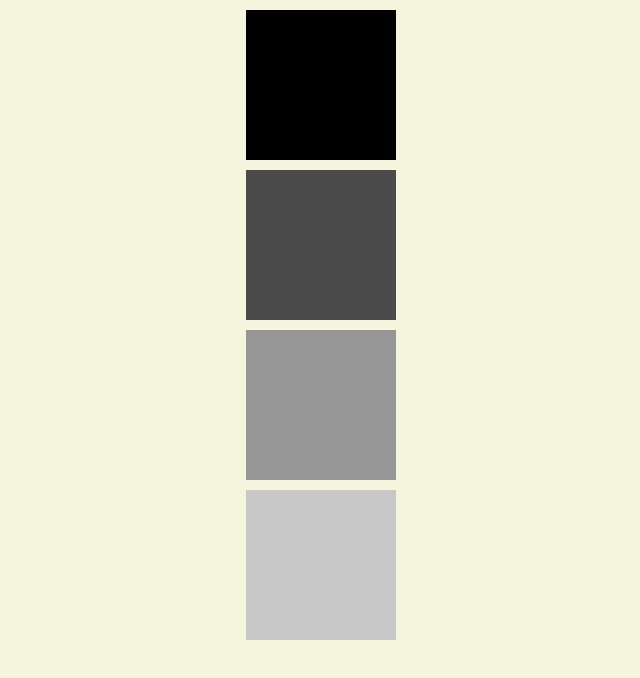
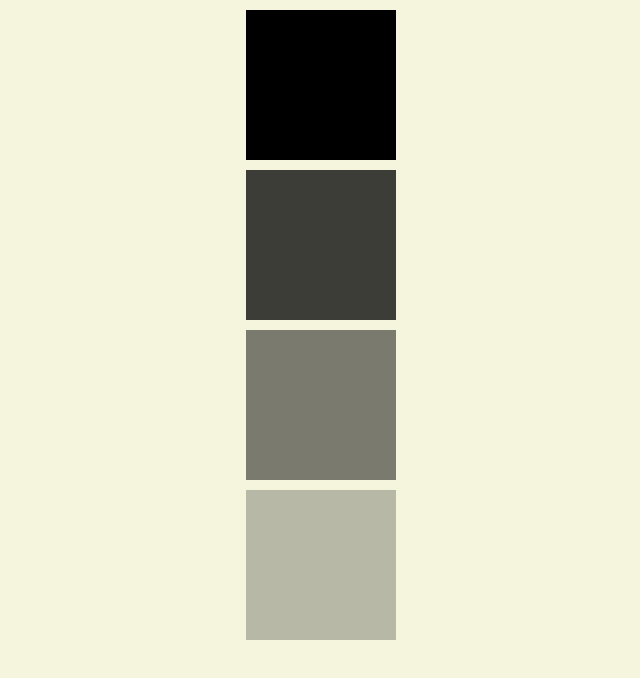
Before and after one commit to jszelag777/zad24474, a plain HTML site: page index.html in a window 1280 px wide. Shown: the whole page, without its empty margins (319-959 px from the left). Drawn offline with Linux system fonts and the light colour scheme.

Commit message:
Poprawione rozwiązanie

```diff
--- /dev/null
+++ b/css/style.css
@@ -0,0 +1,20 @@
+body {
+  background-color: #f5f5dd;
+}
+div {
+  width: 150px;
+  height: 150px;
+  margin: 10px auto;
+}
+#square1 {
+  background-color: rgb(0, 0, 0, 1);
+}
+#square2 {
+  background-color: rgb(0, 0, 0, 0.75);
+}
+#square3 {
+  background-color: rgb(0, 0, 0, 0.5);
+}
+#square4 {
+  background-color: rgb(0, 0, 0, 0.25);
+}
--- a/index.html
+++ b/index.html
@@ -4,7 +4,7 @@
     <meta charset="UTF-8" />
     <meta name="viewport" content="width=device-width, initial-scale=1.0" />
     <title>Document</title>
-    <link href="style.css" rel="stylesheet" type="text/css" />
+    <link href="css/style.css" rel="stylesheet" type="text/css" />
   </head>
   <body>
     <div id="square1"></div>
```
